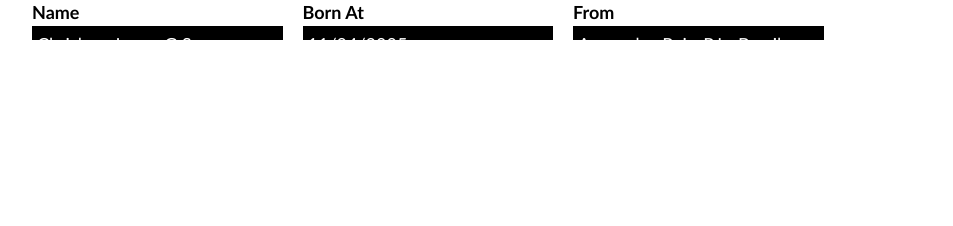
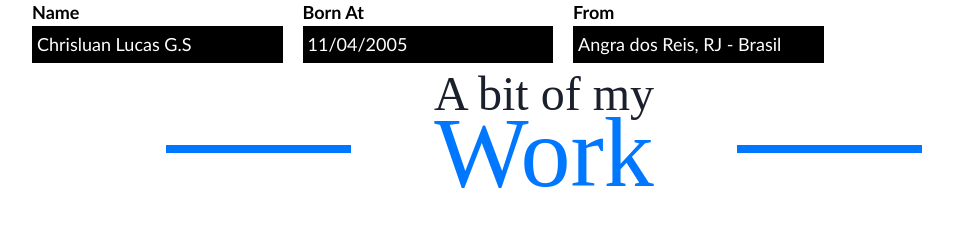
Before and after one commit to Chrisluan/portifolio, a React (Vite) app: page / in a window 1280 px wide. Shown: the part 1560-1786 px from the top of the page, without its empty margins (96-1049 px from the left). Before the commit the page ends 1600 px from the top, so only its background shows below. Built offline with nearby package versions, Linux system fonts and the light colour scheme.

Commit message:
Sessão Meus Projetos Adicionada

```diff
--- a/package.json
+++ b/package.json
@@ -14,10 +14,14 @@
     "@emotion/react": "^11.11.4",
     "@emotion/styled": "^11.11.5",
     "@mui/material": "^5.15.15",
+    "@react-three/drei": "^9.117.0",
+    "@react-three/fiber": "^8.17.10",
+    "chrisluan": "file:",
     "framer-motion": "^11.1.7",
     "react": "^18.2.0",
     "react-dom": "^18.2.0",
-    "react-icons": "^5.2.0"
+    "react-icons": "^5.2.0",
+    "three": "^0.170.0"
   },
   "devDependencies": {
     "@types/react": "^18.2.66",
--- a/src/App.jsx
+++ b/src/App.jsx
@@ -1,9 +1,9 @@
-import { useState } from 'react'
-import {Image, Box} from '@chakra-ui/react'
+
 import Header from './components/Header.jsx'
 
 import About from './sections/About.jsx'
 import Hello from './sections/Hello.jsx'
+import Gallery from './sections/Gallery.jsx'
 import './App.css'
 import { LanguageProvider } from './miscellaneos/LanguageProvider.jsx'
 function App() {
@@ -12,6 +12,7 @@ function App() {
       <Header/>
       <Hello/>
       <About/>
+      <Gallery/>
     </LanguageProvider>
 
   );
--- a/src/Section.jsx
+++ b/src/Section.jsx
@@ -1,7 +1,6 @@
-import { Box, Divider } from "@chakra-ui/react";
-const Section = ({ children, justifyContent, alignItems, maxHeight = '100vh' }) => {
+import { Box } from "@chakra-ui/react";
+const Section = ({ children, justifyContent, alignItems, maxHeight = '100vh', flexDir, }) => {
   return (
-    <>
       <Box
         as="section"
         marginInline={"10%"}
@@ -11,11 +10,10 @@ const Section = ({ children, justifyContent, alignItems, maxHeight = '100vh' })
         display={"flex"}
         alignItems={alignItems}
         justifyContent={justifyContent}
+        flexDir={flexDir}
       >
         {children}
       </Box>
-
-    </>
   );
 };
 export default Section;
--- /dev/null
+++ b/src/sections/Gallery.jsx
@@ -0,0 +1,98 @@
+import React from "react";
+import {
+  Box,
+  Tabs,
+  TabList,
+  TabPanels,
+  Tab,
+  TabPanel,
+  Grid,
+  Text,
+  Image,
+  Flex,
+} from "@chakra-ui/react";
+import Section from "../Section";
+
+const Gallery = () => {
+  const categories = {};
+
+  return (
+    <Section alignItems={"center"} flexDir={"column"}>
+      <Flex
+        width={"90%"}
+        alignItems={"center"}
+        justifyContent={"space-evenly"}
+        height={"fit-content"}
+      >
+        <Box
+          sx={{
+            width: "20%",
+            height: "0.5rem",
+            backgroundColor: "#0077FF",
+          }}
+        />
+
+        <Flex flexDir={"column"} textAlign={"center"}>
+          <Text
+            flex={2}
+            fontFamily={"coolvetica"}
+            lineHeight={"100%"}
+            fontSize={{ base: "2.2rem", md: "3rem" }}
+            textAlign={"center"}
+            m={0}
+          >
+            A bit of my
+          </Text>
+          <Text
+            sx={{
+              width: "100%",
+              marginTop: "-40px",
+              fontSize: "100px",
+              color: "#0077FF",
+              fontFamily: "coolvetica",
+              p: 0,
+            }}
+          >
+            Work
+          </Text>
+        </Flex>
+
+        <Box
+          sx={{
+            width: "20%",
+            height: "0.5rem",
+            backgroundColor: "#0077FF",
+          }}
+        />
+      </Flex>
+
+      <Tabs variant="soft-rounded">
+        <TabList justifyContent="center" mb={4}>
+          {Object.keys(categories).map((category, index) => (
+            <Tab key={index}>{category}</Tab>
+          ))}
+        </TabList>
+
+        <TabPanels>
+          {Object.keys(categories).map((category, index) => (
+            <TabPanel key={index}>
+              <Grid
+                templateColumns="repeat(auto-fit, minmax(200px, 1fr))"
+                gap={4}
+              >
+                {categories[category].map((item, index) => (
+                  <Box key={index}>
+                    <Image src={item.image} />
+                    <Text>{item.title}</Text>
+                  </Box>
+                ))}
+              </Grid>
+            </TabPanel>
+          ))}
+        </TabPanels>
+      </Tabs>
+    </Section>
+  );
+};
+
+export default Gallery;
--- a/src/sections/Hello.jsx
+++ b/src/sections/Hello.jsx
@@ -8,7 +8,6 @@ const Hello = () => {
   const [isMobile] = useMediaQuery("(max-width: 900px)");
   const {t, changeLanguage} = Translations();
   const [currentLanguage, setCurrentLanguage] = useState('it');
-
   const handleChangeLanguage = (newLanguage) => {
     setCurrentLanguage(newLanguage);
     changeLanguage(newLanguage);
@@ -25,24 +24,25 @@ const Hello = () => {
           textAlign={isMobile ? "center" : "start"}
           gap={"50px"}
         >
+
           <Flex flexDir={'column'} alignItems={isMobile ? 'center':'start'} >
             <Text
-              as={"h2"}
+              as={"h1"}
               lineHeight={isMobile ? "40px" : "70px"}
               style={{ fontSize: isMobile ? "2rem" : "3.5rem" }}
             >
-
               {t('landing.title')}
             </Text>
             <Text
               fontSize={isMobile ? "1.2rem" : "1.6rem"}
-              variant={"p"}
+              variant={"h3"}
               maxWidth={"30ch"}
             >
               {t('landing.subtitle')}
             </Text>
           </Flex>
-          <Image width={isMobile ? "15rem" : "30rem"} src={LOGO} />
+
+          <Image alt="Chrisluan Lucas Gomes da Silva Logotipo" width={isMobile ? "15rem" : "30rem"} src={LOGO} />
         </Flex>
       </Flex>
     </Section>
```
Also changed, not shown: src/styles/backgrounds.css (added), 2 other files (tests, documents, lock files or other folders).
